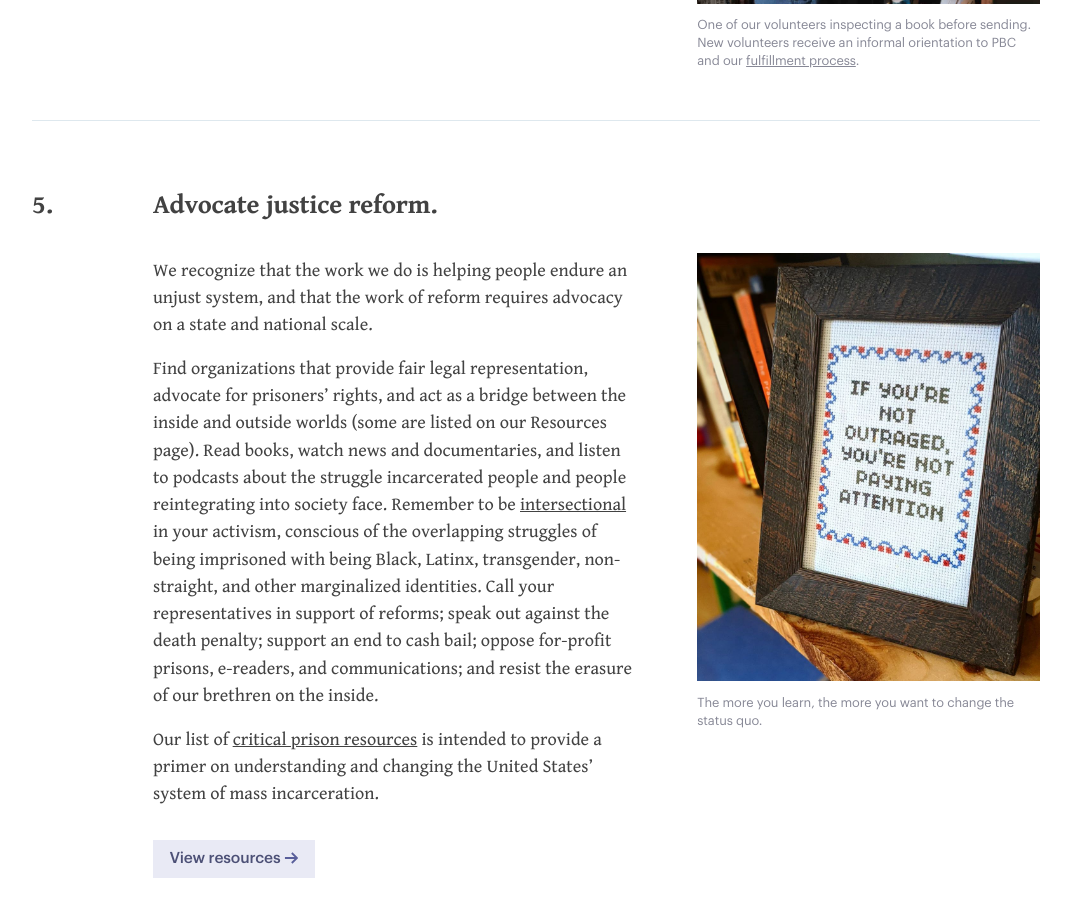
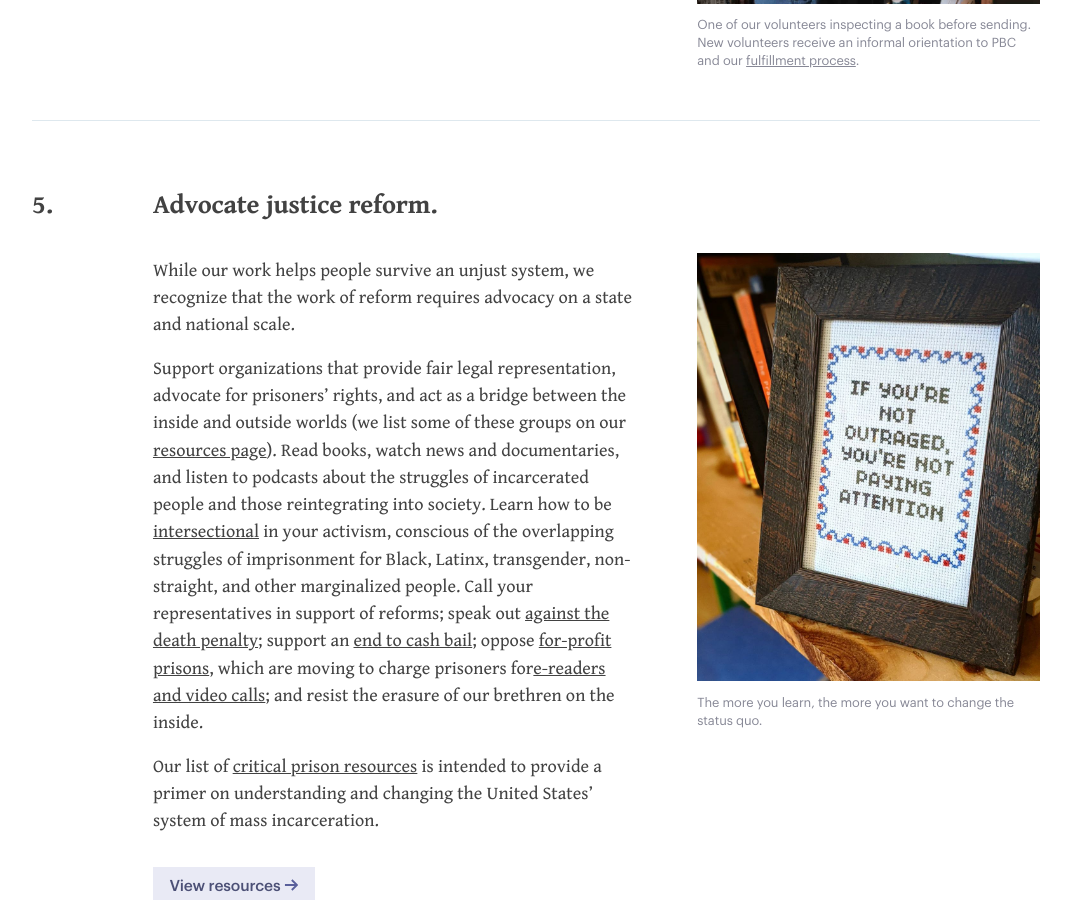
Before and after one commit to prisonbookscollective/prisonbookscollective.github.io, a Jekyll site: the page built from support-us.md, in a window 1280 px wide and 900 px high, scrolled down 3321 px. Shown: the whole window, without its empty margins (104-1175 px from the left). Built offline with Jekyll 4.4.1, drawn with Linux system fonts in a browser that asks for light colours.

Commit message:
Adds links to the Support page

```diff
--- a/support-us.md
+++ b/support-us.md
@@ -93,8 +93,8 @@ intro: We are able to do what we do through donations&#58; money, books, supplie
 	</div>
 	<div class="content">
 		<h2 id="justice-reform">Advocate justice reform.</h2>
-		<p>We recognize that the work we do is helping people endure an unjust system, and that the work of reform requires advocacy on a state and national scale.</p>
-		<p>Find organizations that provide fair legal representation, advocate for prisoners’ rights, and act as a bridge between the inside and outside worlds (some are listed on our Resources page). Read books, watch news and documentaries, and listen to podcasts about the struggle incarcerated people and people reintegrating into society face. Remember to be <a href="https://www.vox.com/the-highlight/2019/5/20/18542843/intersectionality-conservatism-law-race-gender-discrimination">intersectional</a> in your activism, conscious of the overlapping struggles of being imprisoned with being Black, Latinx, transgender, non-straight, and other marginalized identities. Call your representatives in support of reforms; speak out against the death penalty; support an end to cash bail; oppose for-profit prisons, e-readers, and communications; and resist the erasure of our brethren on the inside.</p>
+		<p>While our work helps people survive an unjust system, we recognize that the work of reform requires advocacy on a state and national scale.</p>
+		<p>Support organizations that provide fair legal representation, advocate for prisoners’ rights, and act as a bridge between the inside and outside worlds (we list some of these groups on our <a href="/resources#support-for-incarcerated">resources page</a>). Read books, watch news and documentaries, and listen to podcasts about the struggles of incarcerated people and those reintegrating into society. Learn how to be <a href="https://www.vox.com/the-highlight/2019/5/20/18542843/intersectionality-conservatism-law-race-gender-discrimination">intersectional</a> in your activism, conscious of the overlapping struggles of imprisonment for Black, Latinx, transgender, non-straight, and other marginalized people. Call your representatives in support of reforms; speak out <a href="http://www.ncadp.org/">against the death penalty</a>; support an <a href="https://www.americanprogress.org/issues/criminal-justice/reports/2020/03/16/481543/ending-cash-bail/">end to cash bail</a>; oppose <a href="https://www.aclu.org/issues/smart-justice/mass-incarceration/private-prisons">for-profit prisons</a>, which are moving to charge prisoners for<a href="https://www.theguardian.com/global-development/2020/jan/13/us-states-move-to-stop-prisons-charging-inmates-for-reading-and-video-calls">e-readers and video calls</a>; and resist the erasure of our brethren on the inside.</p>
 		<p>Our list of <a href="/resources#critical-prison-resources">critical prison resources</a> is intended to provide a primer on understanding and changing the United States’ system of mass incarceration.</p>
 		<a href="/resources#critical-prison-resources" class="btn-secondary arrow">View resources</a>
 	</div>
```
